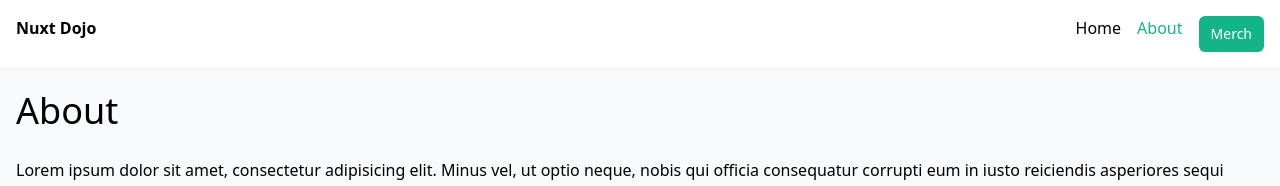
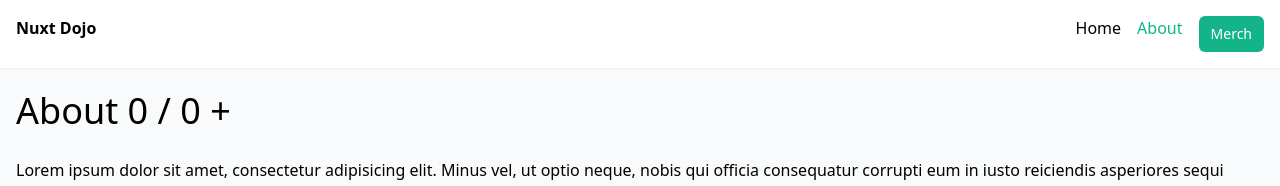
Before and after one commit to MounirBlk/NINJA-NUXT, a Nuxt app: page /about in a window 1280 px wide. Shown: the top 186 px of the page. Built offline with nearby package versions, Linux system fonts and the light colour scheme; no server answers.

Commit message:
📦 NEW: PINIA

```diff
--- a/nuxt.config.ts
+++ b/nuxt.config.ts
@@ -1,7 +1,7 @@
 // https://nuxt.com/docs/api/configuration/nuxt-config
 export default defineNuxtConfig({
   devtools: { enabled: true },
-  modules: ['@nuxtjs/tailwindcss'],
+  modules: ['@nuxtjs/tailwindcss', '@pinia/nuxt'],
   app: {
     head: {
       title: 'Nuxt Dojo',
--- a/package.json
+++ b/package.json
@@ -31,5 +31,9 @@
     "typescript": "^5.3.2",
     "vue": "^3.3.8",
     "vue-router": "^4.2.5"
+  },
+  "dependencies": {
+    "@pinia/nuxt": "^0.5.1",
+    "pinia": "^2.1.7"
   }
 }
--- a/pages/about.vue
+++ b/pages/about.vue
@@ -1,6 +1,9 @@
 <template>
   <div>
-    <h2>About</h2>
+    <h2>
+      About {{ store.count }} / {{ store.getCount }}
+      <button type="button" @click="increment">+</button>
+    </h2>
     <p>
       Lorem ipsum dolor sit amet, consectetur adipisicing elit. Minus vel, ut
       optio neque, nobis qui officia consequatur corrupti eum in iusto
@@ -12,6 +15,18 @@
 </template>
 
 <script setup>
+import { storeToRefs } from 'pinia'
+import { useCounterStore } from '@/stores/counter'
+const store = useCounterStore()
+
+const { increment } = store
+
+const count = computed(() => store.count)
+// const getCount = computed(() => store.getCount)
+
+// const { count } = storeToRefs(store)
+// const { getCount } = storeToRefs(store)
+
 const appConfig = useAppConfig()
 // const { data } = await useFetch('/api/ninja?name=mario')
 // const { data } = await useFetch('/api/ninja?name=mario', {
--- /dev/null
+++ b/stores/counter.ts
@@ -0,0 +1,15 @@
+import { defineStore } from 'pinia'
+
+export const useCounterStore = defineStore('counter', {
+  state: () => ({
+    count: 0,
+  }),
+  getters: {
+    getCount: (state) => state.count,
+  },
+  actions: {
+    increment() {
+      this.count++
+    },
+  },
+})
```
Also changed, not shown: 1 other file (tests, documents, lock files or other folders).
